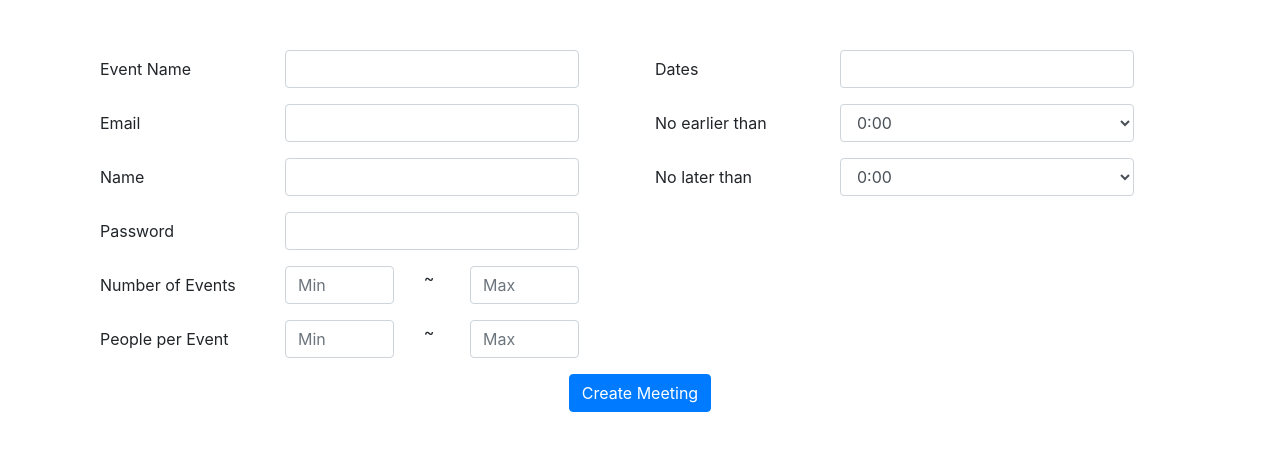
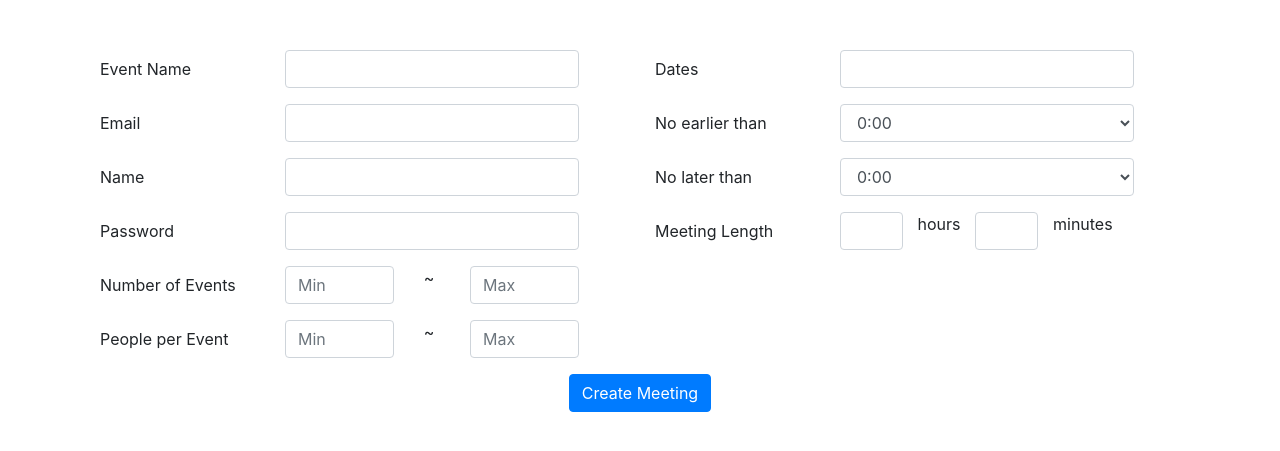
Before and after one commit to yejoo104/meetingplanner, a Flask app: page / in a window 1280 px wide. Shown: the part 56-507 px from the top of the page. Run offline with Flask 2, Linux system fonts and the light colour scheme; some libraries are stand-ins or nearby versions.

Commit message:
modified MEETING and added REGISTRATION in db

```diff
--- a/app.py
+++ b/app.py
@@ -16,8 +16,8 @@ def plannerhome():
         code = str(uuid.uuid4())
         with sqlite3.connect("database.db") as connection:
             cursor = connection.cursor()
-            command = "INSERT INTO MEETING (eventname, email, name, password, min_event, max_event, min_people, max_people, dates, start_time, end_time, code) VALUES (?, ?, ?, ?, ?, ?, ?, ?, ?, ?, ?, ?)"
-            cursor.execute(command, (formdata["eventname"], formdata["email"], formdata["name"], passwordhash, formdata["min_event"], formdata["max_event"], formdata["min_people"], formdata["max_people"], formdata["dates"], formdata["start_time"], formdata["end_time"], code))
+            command = "INSERT INTO MEETING (eventname, email, name, password, min_event, max_event, min_people, max_people, dates, start_time, end_time, hours, minutes, code) VALUES (?, ?, ?, ?, ?, ?, ?, ?, ?, ?, ?, ?, ?, ?)"
+            cursor.execute(command, (formdata["eventname"], formdata["email"], formdata["name"], passwordhash, formdata["min_event"], formdata["max_event"], formdata["min_people"], formdata["max_people"], formdata["dates"], formdata["start_time"], formdata["end_time"], formdata["hours"], formdata["minutes"], code))
 
             connection.commit()
             connection.close
--- a/templates/home.html
+++ b/templates/home.html
@@ -85,6 +85,17 @@
                     </select>
                 </div>
             </div>
+            <div class="form-group row">
+                <label class="col-sm-4 col-form-label">Meeting Length</label>
+                <div class="col-sm-2">
+                    <input name="hours" id="hours" type="number" class="form-control" min="0" max="12" required>
+                </div>
+                <div>hours</div>
+                <div class="col-sm-2">
+                    <input name="minutes" id="minutes" type="number" class="form-control" min="0" max="59" required>
+                </div>
+                <div>minutes</div>
+            </div>
         </div>
     </div>
     <div class="col text-center">
```
Also changed, not shown: database.py (+13 -0 lines), database.db, 1 other file.
